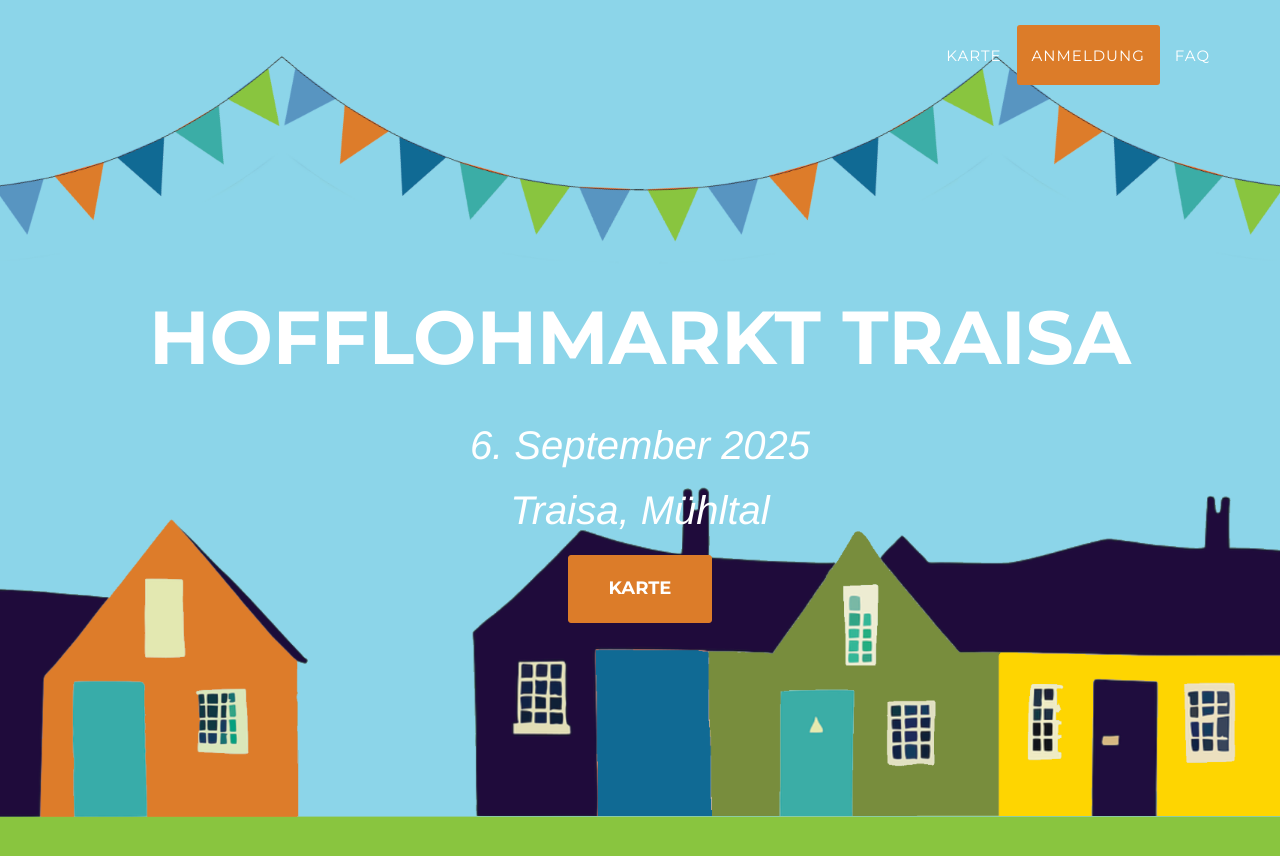
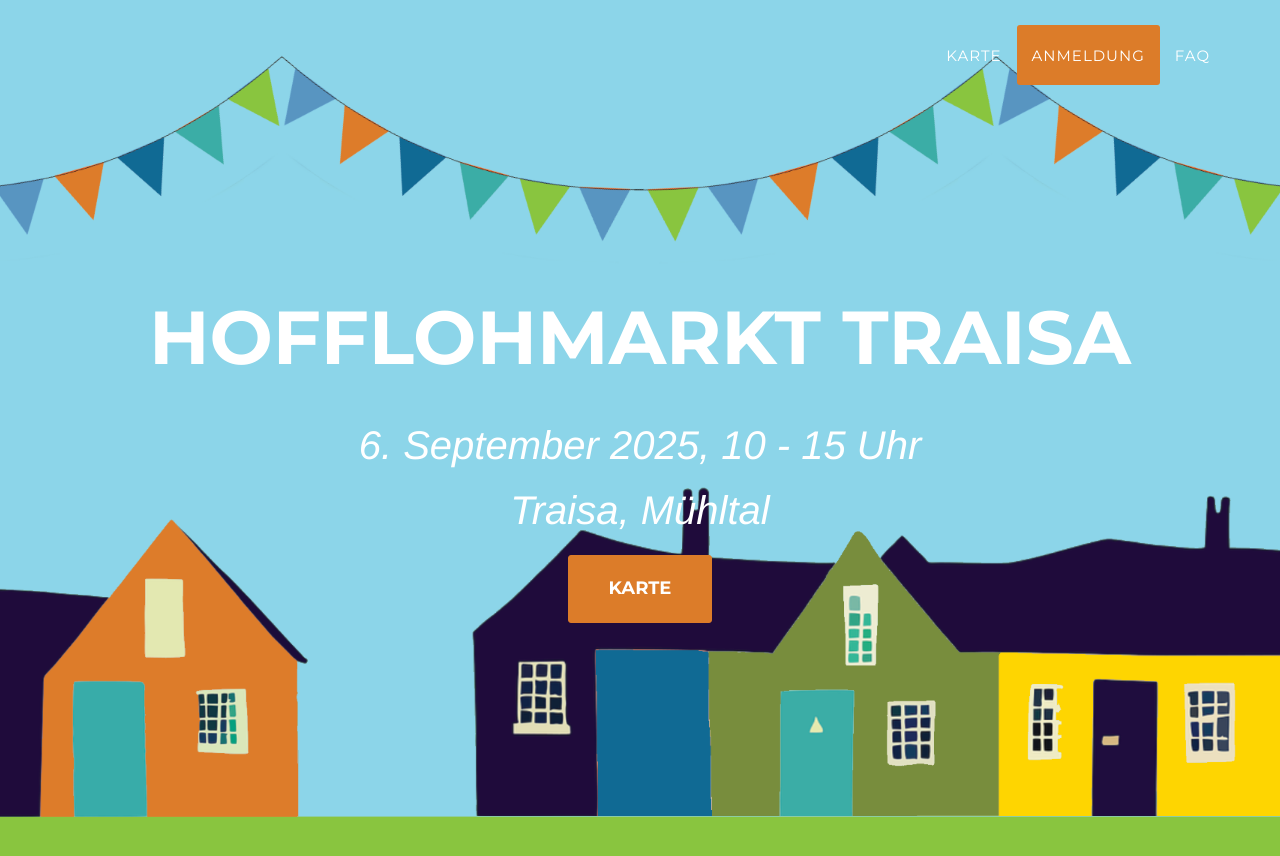
Before and after one commit to Unfixable0980/hofflohmarkt.github.io, a Jekyll site: the page built from index.html, in a window 1280 px wide and 900 px high. Shown: the top 856 px of the window. Built offline with Jekyll 4.4.1, drawn with Linux system fonts in a browser that asks for light colours; some web fonts are replaced.

Commit message:
Uhrzeit hinzugefügt

```diff
--- a/_layouts/2017_home.html
+++ b/_layouts/2017_home.html
@@ -13,7 +13,7 @@
         <div class="container">
             <div class="intro-text">
                 <div class="intro-heading">Hofflohmarkt Traisa<br></div>
-                <div class="intro-lead-in">6. September 2025</div>
+                <div class="intro-lead-in">6. September 2025, 10 - 15 Uhr</div>
                 <div class="intro-lead-in">Traisa, Mühltal</div>
                 <a href="https://www.google.com/maps/d/u/0/embed?mid=1V27dU4rF2A5GwyZ__nn8icuquzNOa1I&ehbc=2E312" class="page-scroll btn btn-xl">Karte</a>
             </div>
```
